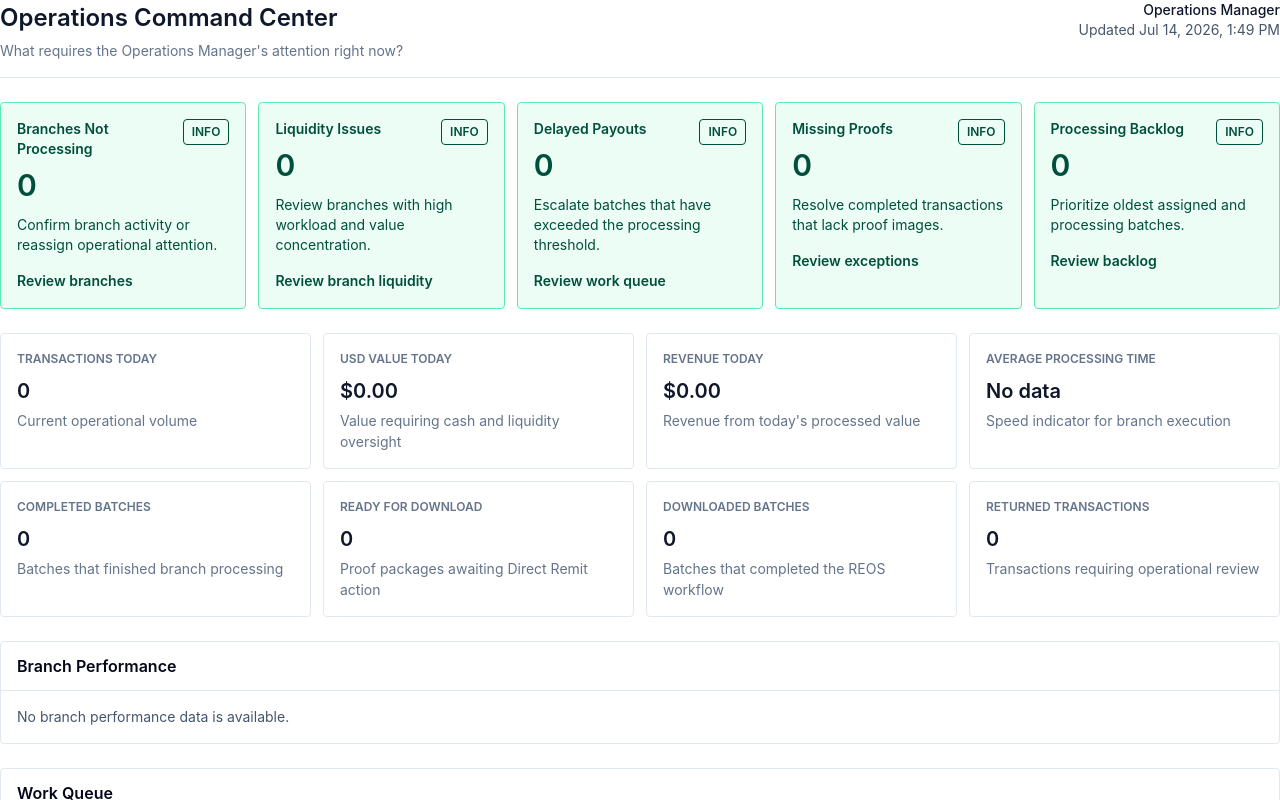
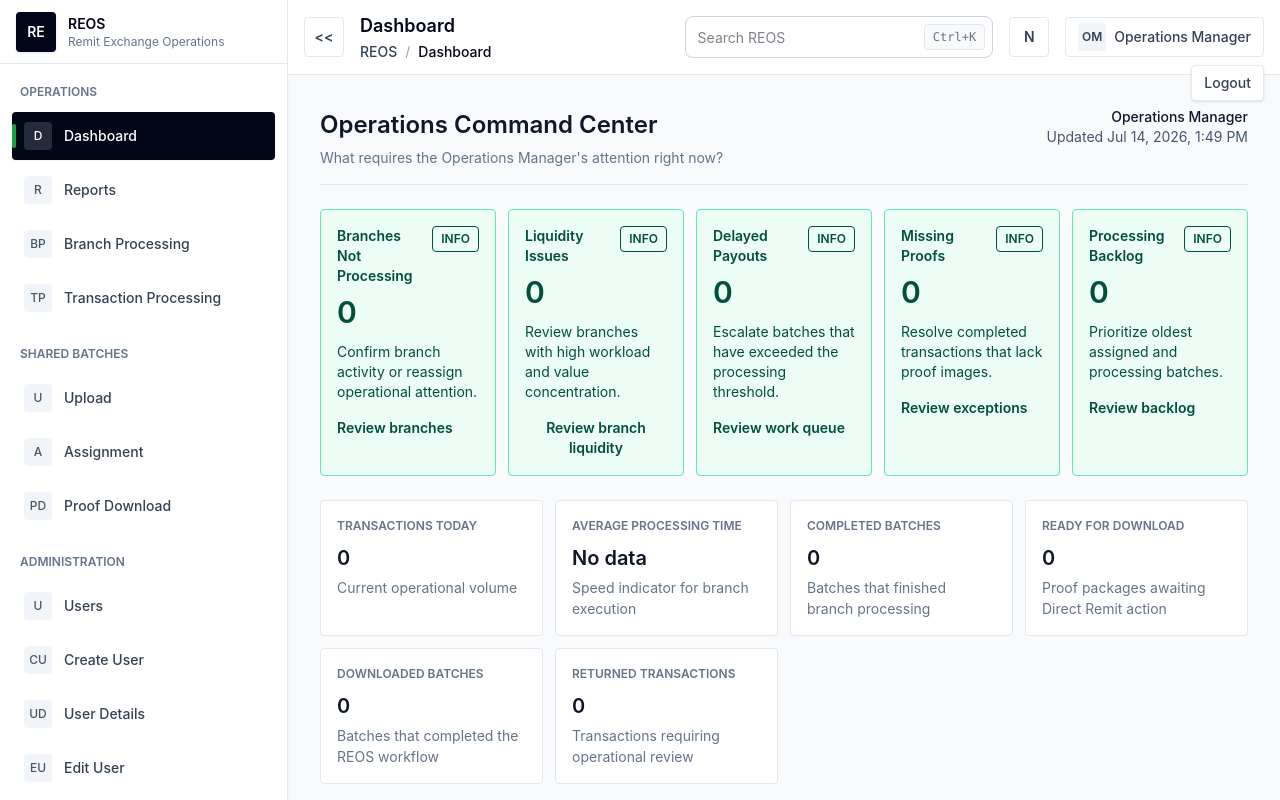
Before and after one commit to mosabidriis-cloud/remit-connect, a React (Vite) app: page /login in a window 1280 px wide. Both pictures are taken after a click on the button "Sign In". Shown: the top 800 px of the page. Built offline with nearby package versions, Linux system fonts and the light colour scheme.

Commit message:
feat(reos): complete Sprint 10 enterprise ui

```diff
--- a/src/features/reos/layouts/ReosLayout.tsx
+++ b/src/features/reos/layouts/ReosLayout.tsx
@@ -1,7 +1,9 @@
+import { AppLayout } from "../layout/AppLayout";
+
 type ReosLayoutProps = {
   children?: React.ReactNode;
 };
 
 export function ReosLayout({ children }: ReosLayoutProps) {
-  return <main>{children}</main>;
+  return <AppLayout>{children}</AppLayout>;
 }
--- a/src/features/reos/pages/OperationsDashboardPage.tsx
+++ b/src/features/reos/pages/OperationsDashboardPage.tsx
@@ -33,6 +33,8 @@ export function OperationsDashboardPage() {
     document.getElementById(targetId)?.scrollIntoView({ behavior: "smooth", block: "start" });
   };
 
+  const visibleStats = dashboard.stats.filter((stat) => !["USD Value Today", "Revenue Today"].includes(stat.label));
+
   return (
     <PageContainer>
       <PageHeader
@@ -59,7 +61,7 @@ export function OperationsDashboardPage() {
       </section>
 
       <section className="grid gap-3 md:grid-cols-2 xl:grid-cols-4">
-        {dashboard.stats.map((stat) => (
+        {visibleStats.map((stat) => (
           <KpiCard detail={stat.detail} key={stat.id} label={stat.label} value={stat.value} />
         ))}
       </section>
```
